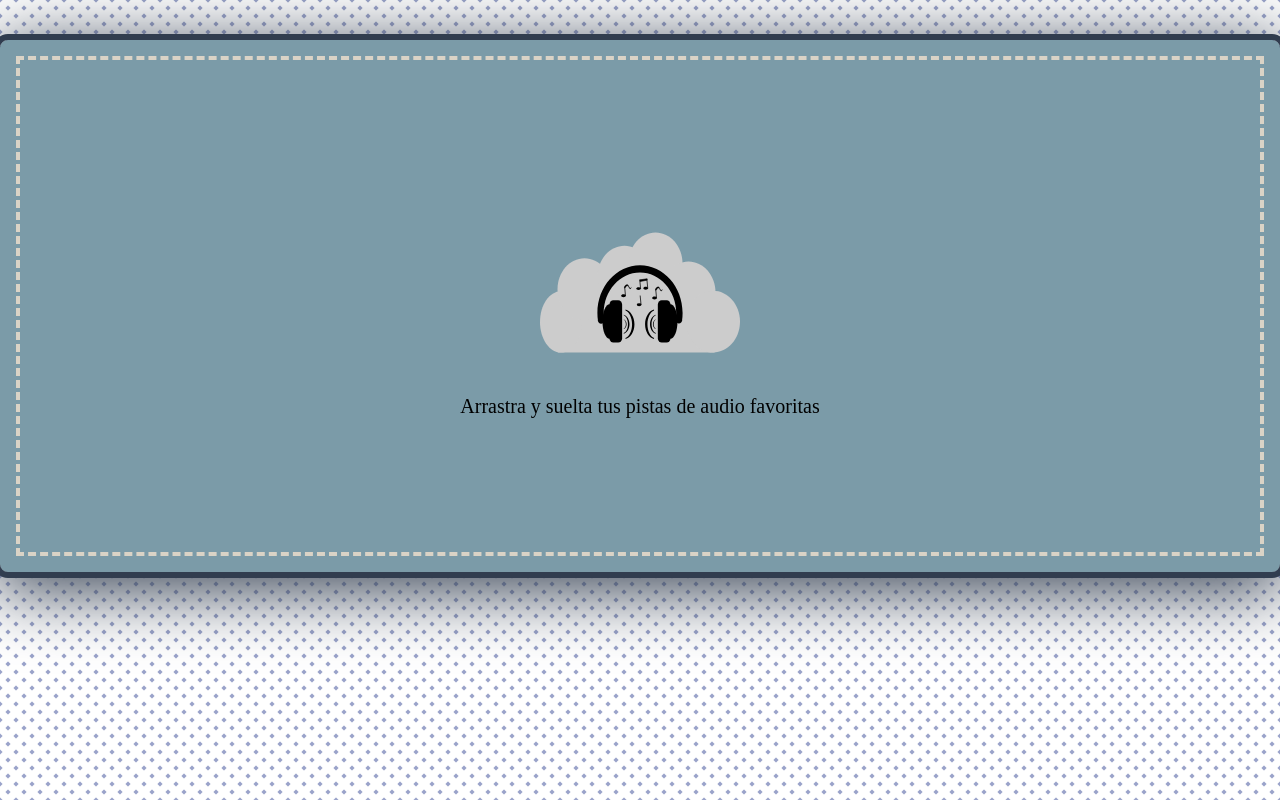
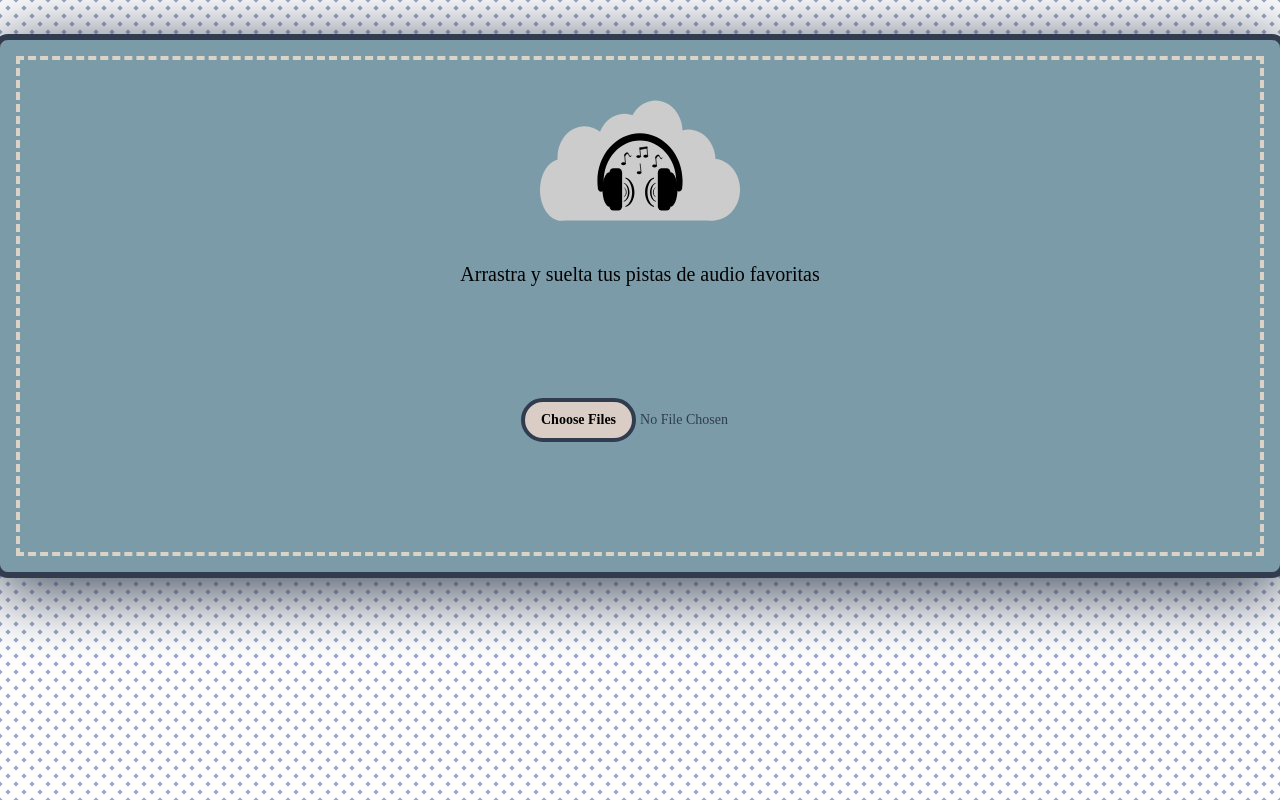
Before and after one commit to DeveloperOscar/MediaPlayer, a Next.js app: page / in a window 1280 px wide. Built offline with nearby package versions, Linux system fonts and the light colour scheme.

Commit message:
Boton para añadir archivos de audio añadido

```diff
--- a/components/atoms/drop-area-files/index.tsx
+++ b/components/atoms/drop-area-files/index.tsx
@@ -1,9 +1,10 @@
 import Image from "next/image";
-import { DragEventHandler, useCallback, useState } from "react";
+import { ChangeEventHandler, DragEventHandler, FormEventHandler, useCallback, useState } from "react";
 import { useAppDispatch } from "app/hooks";
 import { addSound } from "app/features/sounds/soundsSlice";
 import useLoadAudioFile from "app/hooks/custom/useLoadAudioFile";
 import CardContainer from "../card-container";
+import FileSelector from "../file-selector";
 
 const DropAreaFiles = () => {
   const [state, setState] = useState("");
@@ -38,6 +39,23 @@ const DropAreaFiles = () => {
       })
     })
   }, [])
+
+  const onInputFiles: ChangeEventHandler<HTMLInputElement> = (e) => {
+    const fileList = e.target.files;
+    if (fileList) {
+      loadFiles(fileList).then(results => {
+        results.forEach((r, i) => {
+          if (r.status == 'fulfilled') {
+            const musicEntity = makeMusicEntity(r.value, fileList[i]);
+            dispatch(addSound(musicEntity));
+          }
+          else console.log("error for reason: ", r.reason) //reemplazar a futuro para mensajes de error con un dispatch
+        })
+      })
+    }
+  }
+
+
   return (
     <CardContainer className="p-4 w-full">
       <div className={`flex flex-col justify-center items-center  md:h-[500px] border-4 border-dashed border-acent2 ${state}`}
@@ -50,6 +68,7 @@ const DropAreaFiles = () => {
           priority
         />
         <p className="font-mont md:text-xl">Arrastra y suelta tus pistas de audio favoritas</p>
+        <FileSelector onChange={onInputFiles} />
       </div>
     </CardContainer>
 
--- /dev/null
+++ b/components/atoms/file-selector/index.tsx
@@ -0,0 +1,18 @@
+import { ChangeEventHandler } from "react"
+
+interface Props{
+  onChange : ChangeEventHandler<HTMLInputElement>
+}
+
+const FileSelector = ({onChange} : Props) => {
+  return (
+    <input className="flex m-auto  text-sm text-primary
+      file:py-2 file:px-4
+      file:rounded-full file:border-0
+      file:text-sm capitalize file:font-semibold font-mont
+      file:bg-acent1 file:text-red-900
+      hover:file:bg-primary file:border-4 file:border-solid file:border-primary"  type={"file"} multiple onChange={onChange}/>
+  )
+}
+
+export default FileSelector
```
